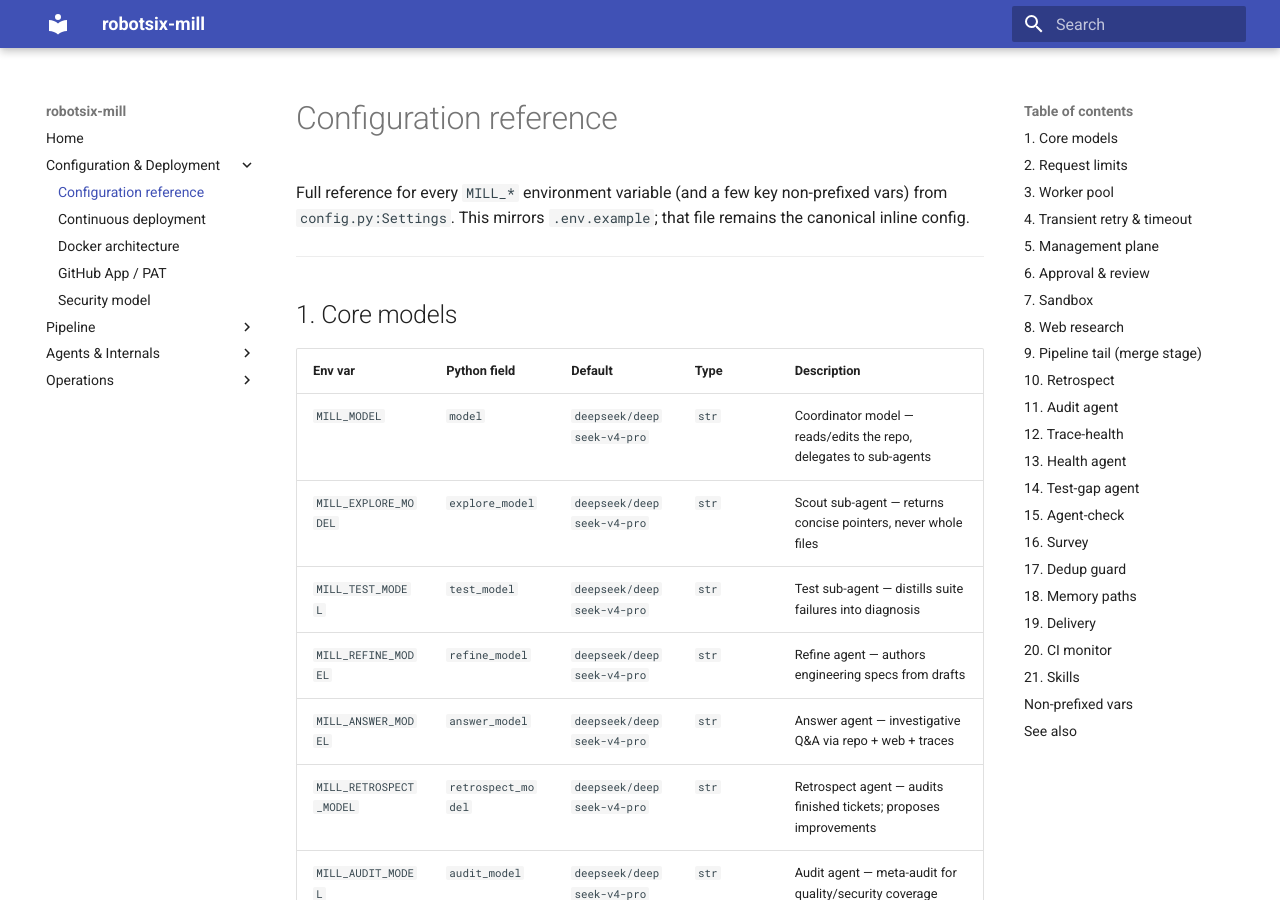
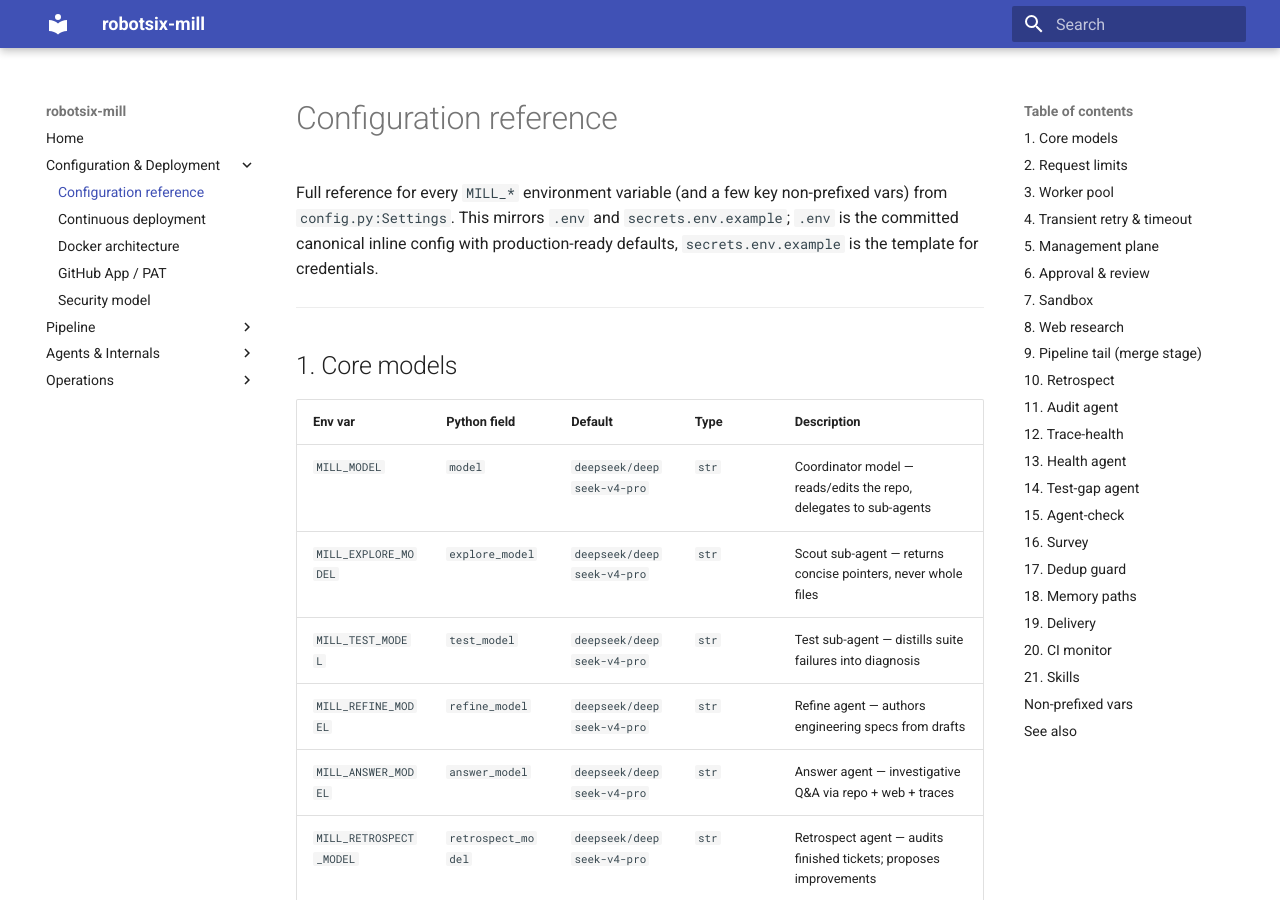
Before and after one commit to damien-robotsix/robotsix-mill, an MkDocs documentation site: the page built from docs/configuration.md, in a window 1280 px wide and 900 px high. Built offline with MkDocs 1.6.1 and Material for MkDocs 9.7.7, drawn with Linux system fonts in a browser that asks for light colours; some of the changed text lies outside the part shown.

Commit message:
mill: Environmet variables should be splietted between secrets_env that will remaint secret and git_ignored and .env that is commited and updated as development goes (20260522T133254Z-environmet-variables-should-be-splietted-dba2)

```diff
--- a/docker-compose.override.example.yml
+++ b/docker-compose.override.example.yml
@@ -17,7 +17,7 @@
 #    MILL_SANDBOX_IMAGE is pinned to :dev here (it's a local-build
 #    artifact, only meaningful when you local-build — that's why it
 #    lives here and not in .env). All other runtime config stays in
-#    .env (single source of truth).
+#    .env / secrets.env.
 #
 # Run only the `mill` service locally (the base `watchtower` service is
 # for deployment, not dev): `docker compose up -d --build mill`.
--- a/docker-compose.yml
+++ b/docker-compose.yml
@@ -23,6 +23,7 @@ services:
       - "com.centurylinklabs.watchtower.enable=true"
     env_file:
       - .env
+      - secrets.env
     environment:
       # sibling sandbox containers must bind the host path of ./.data
       # (the docker daemon resolves -v on the host, not in this container)
--- a/docs/configuration.md
+++ b/docs/configuration.md
@@ -2,7 +2,8 @@
 
 Full reference for every `MILL_*` environment variable (and a few key
 non-prefixed vars) from `config.py:Settings`.  This mirrors
-`.env.example`; that file remains the canonical inline config.
+`.env` and `secrets.env.example`; `.env` is the committed canonical inline config with
+production-ready defaults, `secrets.env.example` is the template for credentials.
 
 ---
 
@@ -279,4 +280,5 @@ These are consumed by `Settings` but use conventional names without the `MILL_`
 
 - [README.md](../README.md) — project overview and quickstart
 - [docs/agents.md](agents.md) — maps every model var to its agent
-- [.env.example](../.env.example) — canonical inline config file
+- [`.env`](../.env) — committed canonical config with production defaults
+- [`secrets.env.example`](../secrets.env.example) — credentials template
```
Also changed, not shown: CONTRIBUTING.md (+3 -3 lines), README.md (+3 -3 lines), docs/docker-architecture.md (+1 -1 lines), 9 other files.
